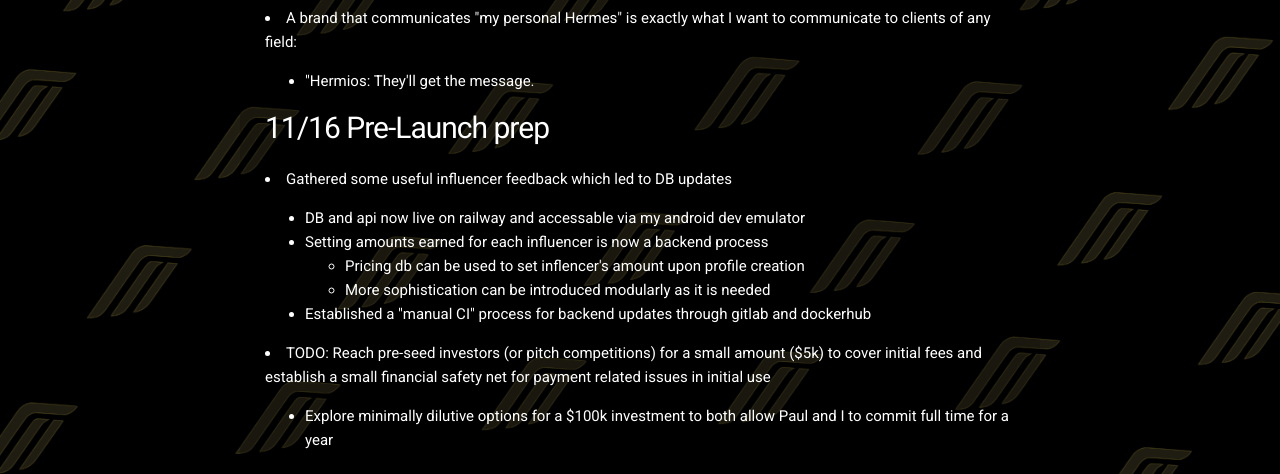
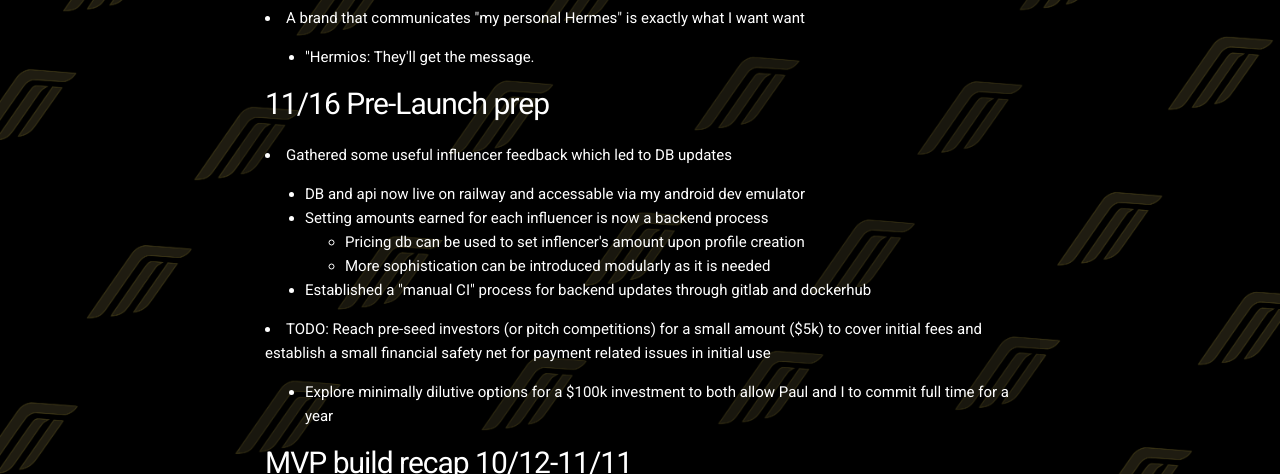
Before and after one commit to DOWingard/YC-Demo, a plain HTML site: page index.html in a window 1280 px wide. Shown: the part 626-1100 px from the top of the page. Drawn offline with nearby package versions, Linux system fonts and the light colour scheme.

Commit message:
update text

```diff
--- a/index.html
+++ b/index.html
@@ -49,7 +49,7 @@
         <div id="current-status" class="content-region hide">
           <h2>Current Status</h2>
           <h2>11/17 Rebrand for MVP</h2>
-          <li>A brand that communicates "my personal Hermes" is exactly what I want to communicate to clients of any field:</li>
+          <li>A brand that communicates "my personal Hermes" is exactly what I want want</li>
           <ul>
             <li>"Hermios: They'll get the message.</li>
           </ul>
```
